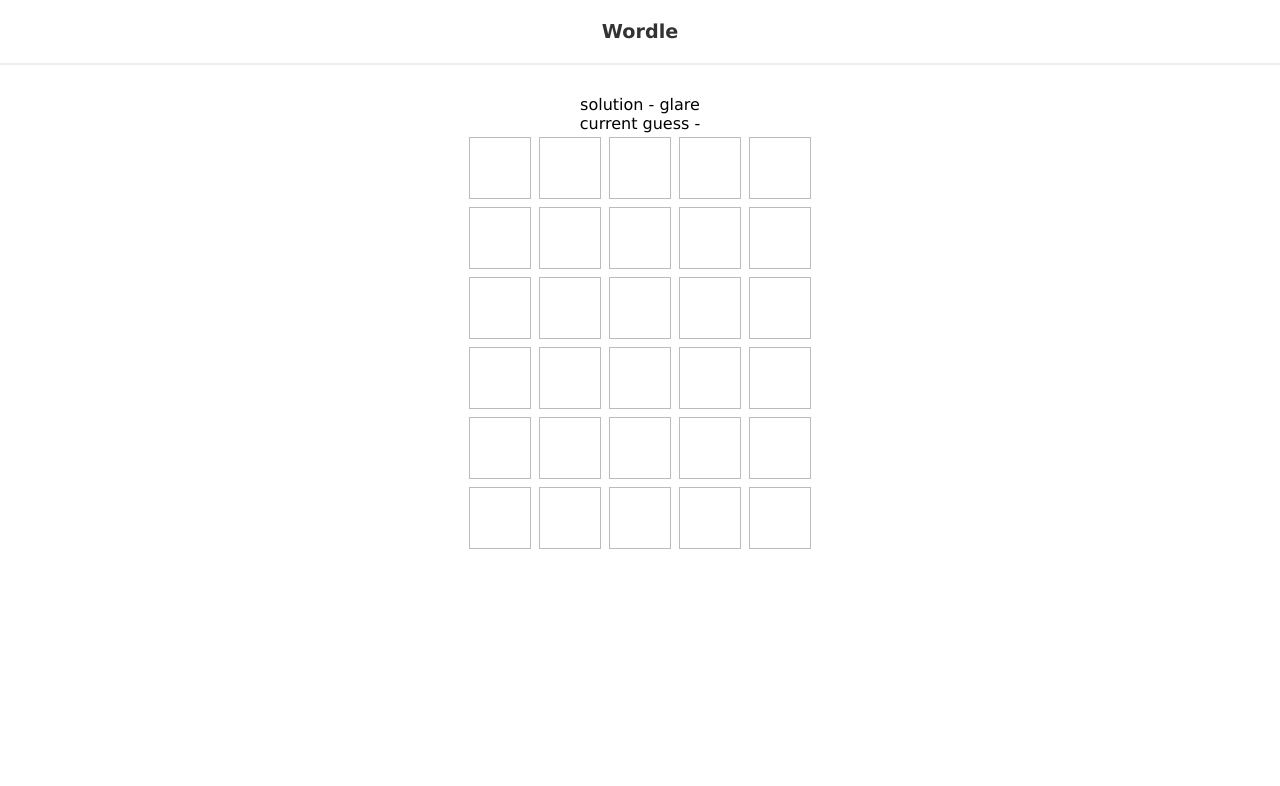
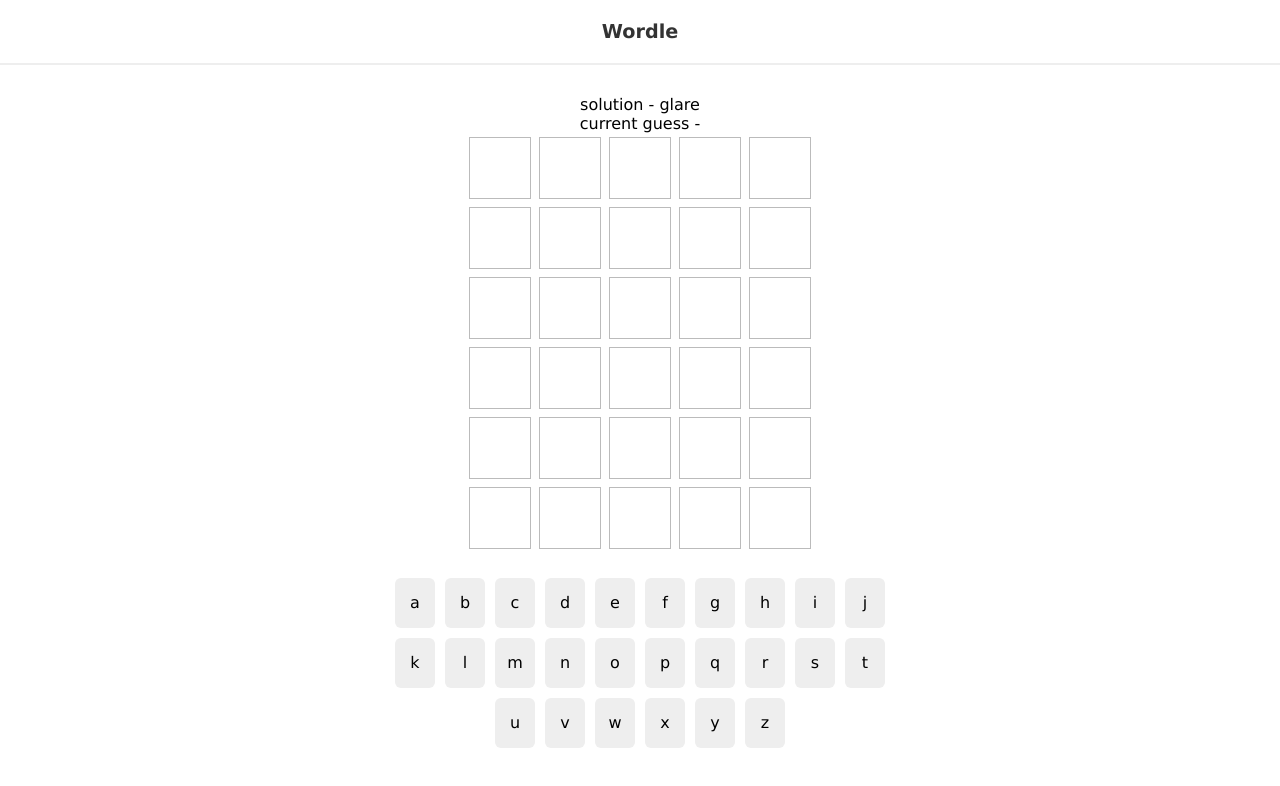
Before and after one commit to SophiaSaks/react, a React (Create React App) app in the folder wordle-game/: page / in a window 1280 px wide. Shown: the top 786 px of the page. Built offline with nearby package versions, Linux system fonts and the light colour scheme; data requests are answered from the project's data file.

Commit message:
colors to keypad

```diff
--- a/wordle-game/data/db.json
+++ b/wordle-game/data/db.json
@@ -1,4 +1,34 @@
  {
+
+    "letters": [
+        {"key": "a"},
+        {"key": "b"},
+        {"key": "c"},
+        {"key": "d"},
+        {"key": "e"},
+        {"key": "f"},
+        {"key": "g"},
+        {"key": "h"},
+        {"key": "i"},
+        {"key": "j"},
+        {"key": "k"},
+        {"key": "l"},
+        {"key": "m"},
+        {"key": "n"},
+        {"key": "o"},
+        {"key": "p"},
+        {"key": "q"},
+        {"key": "r"},
+        {"key": "s"},
+        {"key": "t"},
+        {"key": "u"},
+        {"key": "v"},
+        {"key": "w"},
+        {"key": "x"},
+        {"key": "y"},
+        {"key": "z"}
+
+    ],
 
     "solutions": [
         {"word": "ninja", "id": 1},
--- /dev/null
+++ b/wordle-game/src/components/Keypad.js
@@ -0,0 +1,24 @@
+import React, { useState, useEffect } from 'react'
+
+export default function Keypad( {usedKeys }) {
+    const [letters, setLetters] = useState(null)
+
+    useEffect(() => {
+        fetch('http://localhost:3001/letters')
+        .then(res => res.json())
+        .then(json => {
+            setLetters(json)
+        })
+    }, [])
+
+  return (
+    <div className="keypad">
+        {letters && letters.map((l) => {
+            const color = usedKeys[l.key]
+            return (
+                <div key={l.key} className={color}>{l.key}</div>
+        )
+    })}
+    </div>
+  )
+}
--- a/wordle-game/src/components/Wordle.js
+++ b/wordle-game/src/components/Wordle.js
@@ -1,9 +1,10 @@
 import React, { useEffect } from 'react'
 import useWordle from '../hooks/useWordle'
 import Grid from './Grid'
+import Keypad from './Keypad'
 
 export default function Wordle( { solution }) {
-    const { currentGuess, handleKeyup, guesses, isCorrect, turn } = useWordle(solution)
+    const { currentGuess, handleKeyup, guesses, isCorrect, turn, usedKeys } = useWordle(solution)
 
     useEffect(() => {
         window.addEventListener('keyup', handleKeyup)
@@ -20,6 +21,7 @@ export default function Wordle( { solution }) {
       <div> solution - {solution} </div>
       <div>current guess - {currentGuess}</div>
       <Grid currentGuess={currentGuess} guesses={guesses} turn={turn}/>
+      <Keypad usedKeys={usedKeys}/>
     </div>
   )
 }
--- a/wordle-game/src/hooks/useWordle.js
+++ b/wordle-game/src/hooks/useWordle.js
@@ -6,6 +6,7 @@ const useWordle = (solution) => {
     const [guesses, setGuesses] = useState([...Array(6)])
     const [history, setHistory] = useState([])
     const [isCorrect, setIsCorrect] = useState(false)
+    const [usedKeys, setUsedKeys] = useState ({})
 
     //coloring letters in grey (wrong letter), green (correct) or yellow (right letter at wrong place)
     const formatGuess = () => {
@@ -51,6 +52,29 @@ const useWordle = (solution) => {
         })
         setTurn((prevTurn) => {
             return prevTurn + 1
+        })
+        setUsedKeys((prevUsedKeys) => {
+            let newKeys = {...prevUsedKeys}
+            formattedGuess.foreach((l) => {
+                const currentColor = newKeys[l.key]
+
+                if(l.color === 'green'){
+                    newKeys[l.key] = 'green'
+                    return
+                }
+                if (l.color === 'yellow' && currentColor !== 'green') {
+                    newKeys[l.key] = 'yellow'
+                    return
+                }
+
+                if (l.color ==='grey' && currentColor !== 'green' && currentColor !== 'yellow') {
+                    newKeys[l.key] = 'grey'
+                    return
+                }
+            })
+
+            return newKeys
+
         })
         setCurrentGuess('')
 
@@ -99,7 +123,7 @@ const useWordle = (solution) => {
 
     }
 
-    return {turn, currentGuess, guesses, isCorrect, handleKeyup}
+    return {turn, currentGuess, guesses, isCorrect, usedKeys, handleKeyup}
 
 
 }
--- a/wordle-game/src/index.css
+++ b/wordle-game/src/index.css
@@ -70,7 +70,7 @@ h1 {
   animation-delay: 0.8s;
 }
 
-/*grid animations*/
+/*grid animations for flips*/
 @keyframes flip{
   0% {
     transform: rotateX(0);
@@ -100,3 +100,61 @@ h1 {
 
   }
 }
+
+.row.current > div.filled {
+  animation: bounce 0.2s ease-in-out forwards;
+}
+
+.keypad {
+  max-width: 500px;
+  margin: 20px auto;
+}
+
+.keypad > div {
+  margin: 5px;
+  width: 40px;
+  height: 50px;
+  background: #eee;
+  display: inline-block;
+  border-radius: 6px;
+  line-height: 50px;
+}
+
+.keypad > div.green {
+  background: #8AC6C0;
+  color: #fff;
+  transition: all 0.3s ease-in;
+}
+
+.keypad > div.yellow {
+  background: #FBFDB5;
+  color: #fff;
+  transition: all 0.3s ease-in;
+}
+
+.keypad > div.grey {
+  background: #B7B7B7;
+  color: #fff;
+  transition: all 0.3s ease-in;
+}
+
+/*grid animations for grid boxes to 'pop'*/
+
+@keyframes bounce {
+  0%{
+    transform: scale(1);
+    border-color: #ddd;
+
+  }
+  50%{
+    transform: scale(1.2);
+
+
+  }
+  100%{
+    transform: scale(1);
+    border-color: #ddd;
+    border-color: #333;
+
+  }
+}
```
